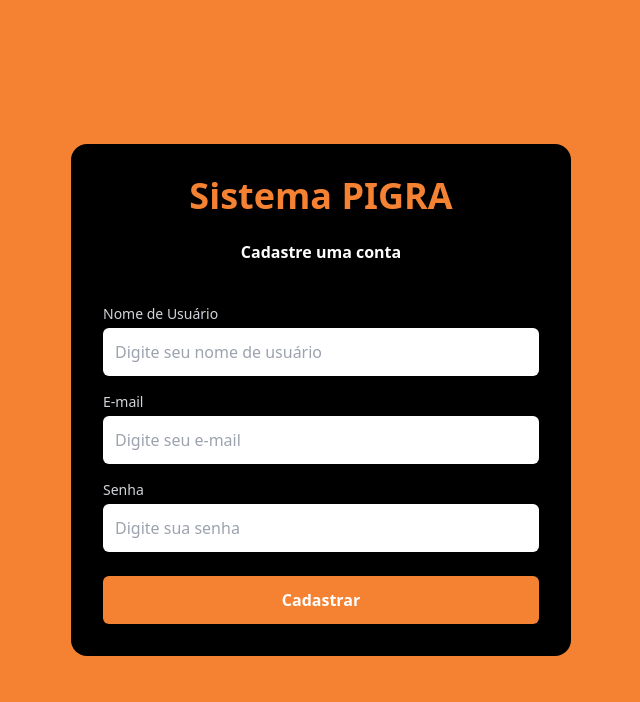
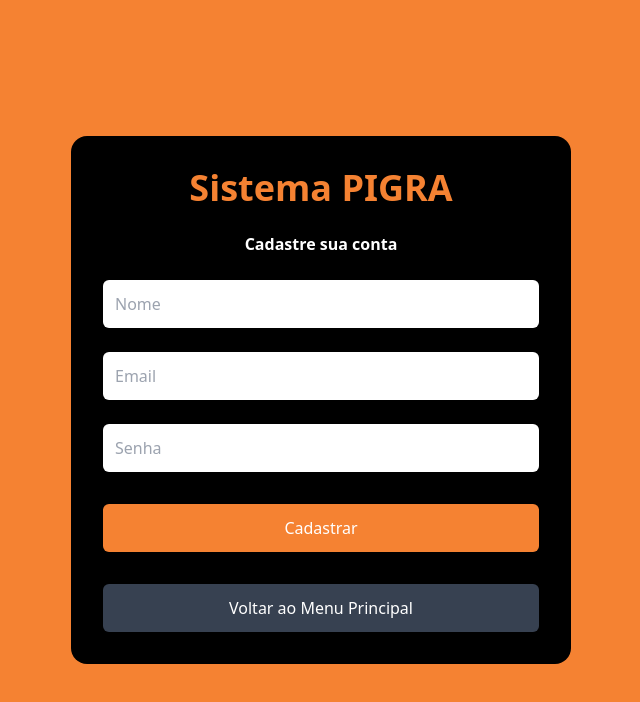
Before and after one commit to matheussogon/Sistema-PIGRA, a React (Vite) app: page /create-account in a window 1280 px wide. Shown: the top 702 px of the page, without its empty margins (319-959 px from the left). Built offline with nearby package versions, Linux system fonts and the light colour scheme.

Commit message:
realizando melhorias e implementando armazenamento com localStorage

```diff
--- a/src/components/InputCreateAccount.jsx
+++ b/src/components/InputCreateAccount.jsx
@@ -1,115 +1,99 @@
-import { useState } from "react";
+import { useState, useEffect } from "react";
+import { useNavigate } from "react-router-dom";
 
-function InputCreateAccount({
-  usuariosCadastrados,
-  setUsuariosCadastrados,
-  setMostrarCadastro,
-}) {
+function InputCreateAccount() {
+  const navigate = useNavigate();
   const [nome, setNome] = useState("");
   const [email, setEmail] = useState("");
   const [senha, setSenha] = useState("");
+  const [erro, setErro] = useState("");
   const [contaCriada, setContaCriada] = useState(false);
-  const [erro, setErro] = useState("");
+  const [usuariosCadastrados, setUsuariosCadastrados] = useState([]);
+
+  // Carrega usuários do localStorage
+  useEffect(() => {
+    const usuarios = JSON.parse(localStorage.getItem("usuarios")) || [];
+    setUsuariosCadastrados(usuarios);
+  }, []);
 
   const handleCadastro = () => {
-    const emailLimpo = email.trim().toLowerCase();
+    if (!nome || !email || !senha) {
+      setErro("Preencha todos os campos!");
+      return;
+    }
 
-    const jaExiste = usuariosCadastrados.some(
-      (u) => u.email.toLowerCase() === emailLimpo
-    );
-
+    const jaExiste = usuariosCadastrados.some((u) => u.email === email);
     if (jaExiste) {
       setErro("Já existe uma conta com este e-mail!");
       return;
     }
 
-    if (!nome || !email || !senha) {
-      setErro("Preencha todos os campos!");
-      return;
-    }
-
-    const novoUsuario = { nome, email: emailLimpo, senha: senha.trim() };
-    setUsuariosCadastrados([...usuariosCadastrados, novoUsuario]);
+    const novoUsuario = { nome, email, senha };
+    const novosUsuarios = [...usuariosCadastrados, novoUsuario];
+    setUsuariosCadastrados(novosUsuarios);
+    localStorage.setItem("usuarios", JSON.stringify(novosUsuarios));
     setContaCriada(true);
     setErro("");
   };
 
   return (
     <div className="flex items-center justify-center min-h-screen">
-      <div className="bg-black text-white w-[500px] h-auto rounded-2xl p-8 flex flex-col items-center gap-10">
-        {/* Título */}
-        <div className="flex flex-col items-center gap-6">
+      <div className="bg-black text-white w-[500px] p-8 rounded-2xl flex flex-col items-center gap-6">
         <h1 className="text-4xl font-bold text-[#F58232]">Sistema PIGRA</h1>
-          <h2 className="text-1xl font-semibold text-white">
-            {contaCriada ? "Conta criada com sucesso!" : "Cadastre uma conta"}
+        <h2 className="text-white font-semibold">
+          {contaCriada ? "Conta criada com sucesso!" : "Cadastre sua conta"}
         </h2>
-        </div>
 
-        {!contaCriada ? (
-          <div className="flex flex-col w-full gap-4">
-            {/* Nome */}
-            <div className="flex flex-col w-full">
-              <label className="mb-1 text-sm text-gray-300">
-                Nome de Usuário
-              </label>
+        {!contaCriada && (
+          <>
             <input
               type="text"
-                placeholder="Digite seu nome de usuário"
-                className="p-3 rounded-md text-black"
+              placeholder="Nome"
+              className="p-3 rounded-md text-black w-full"
               value={nome}
               onChange={(e) => setNome(e.target.value)}
             />
-            </div>
-
-            {/* Email */}
-            <div className="flex flex-col w-full">
-              <label className="mb-1 text-sm text-gray-300">E-mail</label>
             <input
               type="text"
-                placeholder="Digite seu e-mail"
-                className="p-3 rounded-md text-black"
+              placeholder="Email"
+              className="p-3 rounded-md text-black w-full"
               value={email}
               onChange={(e) => setEmail(e.target.value)}
             />
-            </div>
-
-            {/* Senha */}
-            <div className="flex flex-col w-full">
-              <label className="mb-1 text-sm text-gray-300">Senha</label>
             <input
               type="password"
-                placeholder="Digite sua senha"
-                className="p-3 rounded-md text-black"
+              placeholder="Senha"
+              className="p-3 rounded-md text-black w-full"
               value={senha}
               onChange={(e) => setSenha(e.target.value)}
             />
-            </div>
-
-            {/* Mensagem de erro */}
-            {erro && (
-              <span className="text-red-500 text-sm text-center">{erro}</span>
-            )}
+            {erro && <span className="text-red-500">{erro}</span>}
 
             {/* Botão Cadastrar */}
             <button
               onClick={handleCadastro}
-              className="bg-[#F58232] text-white font-bold p-3 rounded-md mt-2 hover:bg-[#e6752c] transition"
+              className="bg-[#F58232] p-3 mt-2 w-full rounded-md"
             >
               Cadastrar
             </button>
-          </div>
-        ) : (
-          <div className="flex flex-col items-center gap-4">
-            <p className="text-gray-300">
-              Sua conta foi criada! Agora você pode fazer login.
-            </p>
+
+            {/* Botão Voltar ao Menu Principal */}
             <button
-              onClick={() => setMostrarCadastro(false)}
-              className="bg-[#F58232] text-white font-bold p-3 rounded-md hover:bg-[#e6752c] transition"
+              onClick={() => navigate("/")}
+              className="bg-gray-700 p-3 mt-2 w-full rounded-md hover:bg-gray-600 transition"
+            >
+              Voltar ao Menu Principal
+            </button>
+          </>
+        )}
+
+        {contaCriada && (
+          <button
+            onClick={() => navigate("/")}
+            className="bg-[#F58232] p-3 mt-2 w-full rounded-md"
           >
             Voltar para Login
           </button>
-          </div>
         )}
       </div>
     </div>
--- a/src/components/Login.jsx
+++ b/src/components/Login.jsx
@@ -1,21 +1,27 @@
-import { useState } from "react";
+import { useState, useEffect } from "react";
+import { useNavigate } from "react-router-dom";
 
-function Login({ usuariosCadastrados, setMostrarCadastro, onLoginSuccess }) {
+function Login() {
+  const navigate = useNavigate();
   const [email, setEmail] = useState("");
   const [senha, setSenha] = useState("");
   const [erro, setErro] = useState("");
+  const [usuariosCadastrados, setUsuariosCadastrados] = useState([]);
+
+  useEffect(() => {
+    const usuarios = JSON.parse(localStorage.getItem("usuarios")) || [];
+    setUsuariosCadastrados(usuarios);
+  }, []);
 
   const handleLogin = () => {
-    const emailLimpo = email.trim().toLowerCase();
-    const senhaLimpa = senha.trim();
-
     const usuario = usuariosCadastrados.find(
-      (u) => u.email.toLowerCase() === emailLimpo && u.senha === senhaLimpa
+      (u) => u.email === email && u.senha === senha
     );
 
     if (usuario) {
       setErro("");
-      onLoginSuccess(usuario); // ← chama o App para navegar
+      localStorage.setItem("usuarioLogado", JSON.stringify(usuario));
+      navigate("/account");
     } else {
       setErro("Email ou senha incorretos");
       setSenha("");
@@ -25,51 +31,39 @@ function Login({ usuariosCadastrados, setMostrarCadastro, onLoginSuccess }) {
   return (
     <div className="flex items-center justify-center min-h-screen">
       <div className="bg-black text-white w-[500px] h-auto rounded-2xl p-8 flex flex-col items-center gap-10">
-        <div className="flex flex-col items-center gap-6">
         <h1 className="text-4xl font-bold text-[#F58232]">Sistema PIGRA</h1>
         <h2 className="text-1xl font-semibold text-white">
           Faça login em sua conta
         </h2>
-        </div>
 
-        <div className="flex flex-col w-full gap-4">
-          <div className="flex flex-col w-full">
-            <label className="mb-1 text-sm text-gray-300">E-mail</label>
         <input
           type="text"
-              placeholder="Digite seu e-mail"
-              className="p-3 rounded-md text-black"
+          placeholder="E-mail"
+          className="p-3 rounded-md text-black w-full"
           value={email}
           onChange={(e) => setEmail(e.target.value)}
         />
-          </div>
 
-          <div className="flex flex-col w-full">
-            <label className="mb-1 text-sm text-gray-300">Senha</label>
         <input
           type="password"
-              placeholder="Digite sua senha"
-              className="p-3 rounded-md text-black"
+          placeholder="Senha"
+          className="p-3 rounded-md text-black w-full"
           value={senha}
           onChange={(e) => setSenha(e.target.value)}
         />
-          </div>
 
-          {erro && (
-            <span className="text-red-500 text-sm text-center">{erro}</span>
-          )}
+        {erro && <span className="text-red-500">{erro}</span>}
 
         <button
           onClick={handleLogin}
-            className="bg-[#F58232] text-white font-bold p-3 rounded-md mt-2 hover:bg-[#e6752c] transition"
+          className="bg-[#F58232] p-3 mt-2 w-full rounded-md"
         >
           Entrar
         </button>
-        </div>
 
         <button
-          onClick={() => setMostrarCadastro(true)}
-          className="text-sm text-gray-400 hover:text-[#F58232] transition"
+          onClick={() => navigate("/create-account")}
+          className="text-gray-400 mt-4"
         >
           Criar conta
         </button>
--- a/src/pages/Account.jsx
+++ b/src/pages/Account.jsx
@@ -1,11 +1,20 @@
-import { useLocation } from "react-router-dom";
+import { useEffect } from "react";
+import { useNavigate } from "react-router-dom";
 import { User } from "lucide-react";
 import HistoryAccess from "../components/HistoryAccess";
 import AccountButtons from "../components/AccountButtons";
 
 function Account() {
-  const location = useLocation();
-  const usuarioLogado = location.state?.usuario;
+  const navigate = useNavigate();
+  const usuarioLogado = JSON.parse(localStorage.getItem("usuarioLogado"));
+
+  useEffect(() => {
+    if (!usuarioLogado) {
+      navigate("/", { replace: true });
+    }
+  }, [usuarioLogado, navigate]);
+
+  if (!usuarioLogado) return null;
 
   return (
     <div className="w-screen min-h-screen bg-[#F58232] flex flex-col items-center pt-10 gap-8">
@@ -15,7 +24,7 @@ function Account() {
         </div>
         <div className="bg-black w-[600px] h-20 px-6 rounded-2xl flex items-center justify-center">
           <h1 className="text-3xl font-bold text-white">
-            {`Sua Conta${usuarioLogado ? " - " + usuarioLogado.nome : ""}`}
+            {`Sua Conta - ${usuarioLogado.nome}`}
           </h1>
         </div>
         <div className="bg-black w-[400px] h-20 px-6 rounded-2xl flex items-center justify-center">
@@ -27,6 +36,16 @@ function Account() {
         <HistoryAccess />
         <AccountButtons />
       </div>
+
+      <button
+        onClick={() => {
+          localStorage.removeItem("usuarioLogado");
+          navigate("/");
+        }}
+        className="bg-black text-white font-bold p-3 rounded-md"
+      >
+        Sair
+      </button>
     </div>
   );
 }
--- a/src/pages/CreateAccount.jsx
+++ b/src/pages/CreateAccount.jsx
@@ -2,9 +2,10 @@ import InputCreateAccount from "../components/InputCreateAccount";
 
 function CreateAccount() {
   return (
-    <div className="w-screen h-screen bg-[#F58232] flex justify-center">
+    <div className="w-screen h-screen bg-[#F58232] flex justify-center items-center">
       <InputCreateAccount />
     </div>
   );
 }
+
 export default CreateAccount;
```
Also changed, not shown: src/App.jsx (+2 -32 lines). Lines whose indentation alone changed are shown as unchanged.
